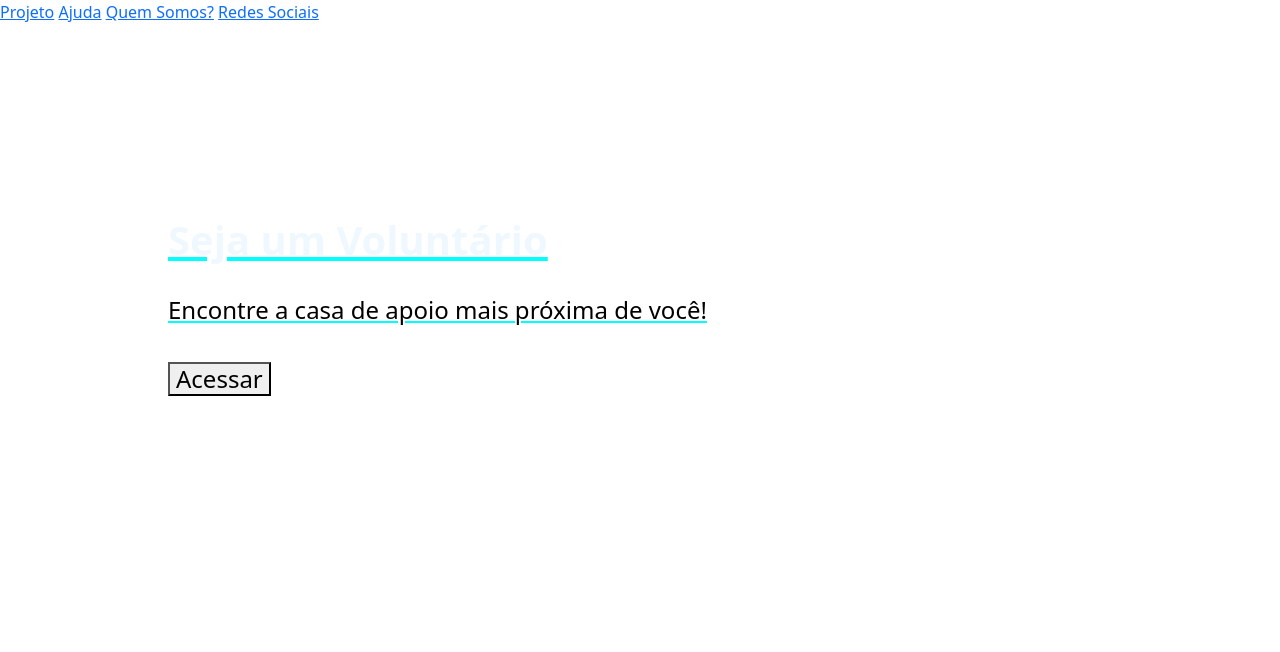
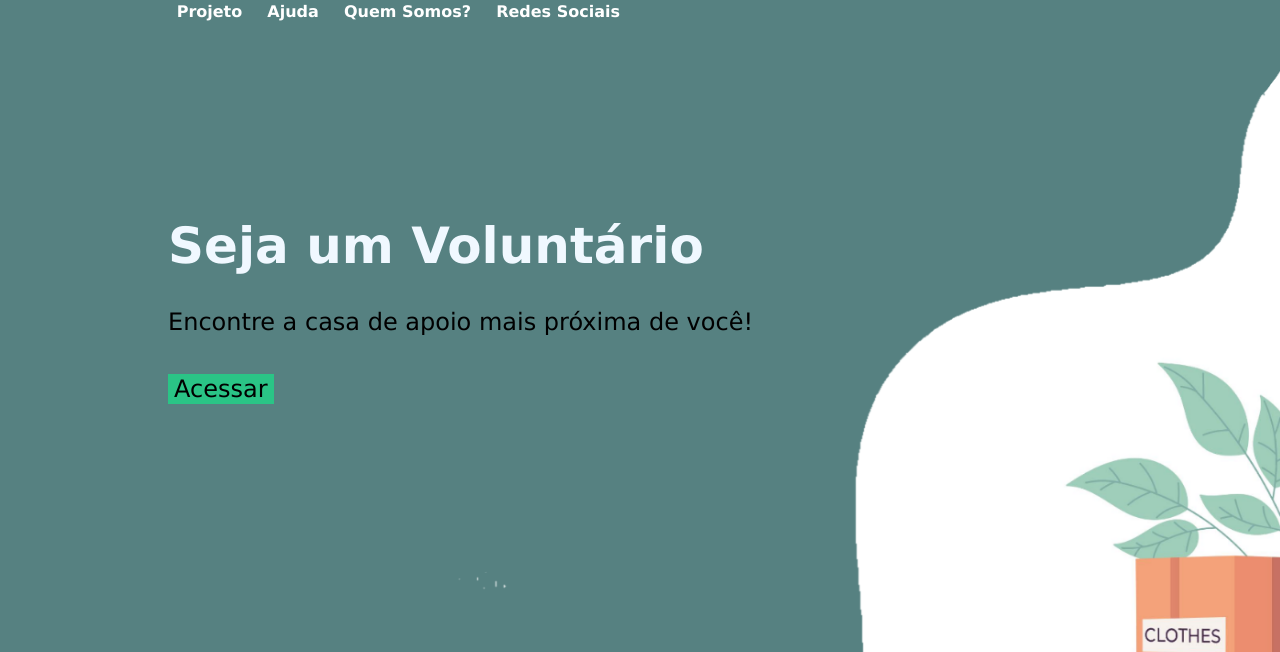
Before and after one commit to peludo99/Mapeando-o-Bem, a PHP site: page /tela_inicial.php in a window 1280 px wide. Shown: the top 652 px of the page. Run offline with PHP 8.4, Linux system fonts and the light colour scheme.

Commit message:
Atualização visual
Adicionei as modificações feitas por Karina e adicionei um favicon teste

```diff
--- a/tela_inicial.php
+++ b/tela_inicial.php
@@ -9,8 +9,9 @@
     <!-- Bootstrap CSS -->
     <link rel="stylesheet" href="./css/bootstrap.min.css">
     <link rel="stylesheet" href="./teste.css">
+    <link rel="shortcut icon" href="./assets/favicon.ico" type="image/x-icon">
 
-    <!-- <title></title> -->
+    <title>Tela Inicial</title>
   </head>
   <body class="cor">
   <header>
--- a/teste.css
+++ b/teste.css
@@ -1,4 +1,4 @@
-.container {
+.container{
     /* display: flex;
     align-items: center;
     justify-content: center; */
@@ -7,22 +7,17 @@
     margin-right: auto;
     margin-top: 15%;
 
-    text-decoration-color: aqua;
+    box-sizing: border-box;
+
+
+    text-decoration-color: none;
     text-shadow: 10%;
-    text-decoration-line: underline;
+    text-decoration-line: none;
 
 }
 
-.meio {
-    width: 700px;
-    margin-left: 156px;
-    margin-right: auto;
-    margin-top: 15%;
-
-
-}
-
-corpo {
+body{
+    font-family:Verdana, Geneva, Tahoma, sans-serif;
     background-color: rgb(86, 129, 129);
 
     background-image: url('./assets/1712965263793.png');
@@ -33,6 +28,32 @@
 
 }
 
-.cor {
+.cor{
     color: aliceblue;
 }
+
+.menu{
+    width: 50%;
+    text-align: right;
+}
+
+.menu a{
+    color:white;
+    text-decoration: none;
+    font-weight: bold;
+    margin-right: 20px;
+}
+
+.texto-sobre{
+    margin-top: 100px;
+}
+
+.texto-sobre h1{
+    font-size: 50px;
+}
+
+.texto-sobre button{
+    border: 0;
+    background-color:rgb(42, 196, 134);
+    color:black
+}
```
Also changed, not shown: assets/favicon.ico (added).
